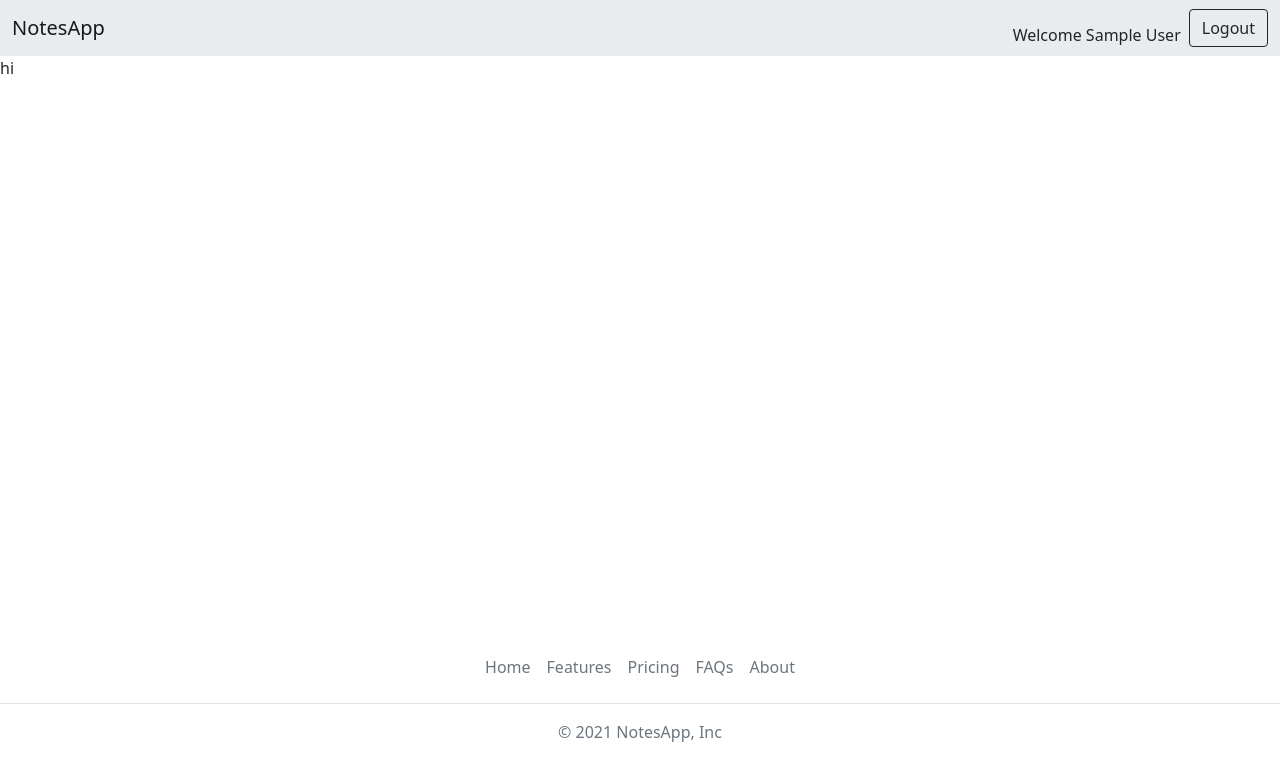
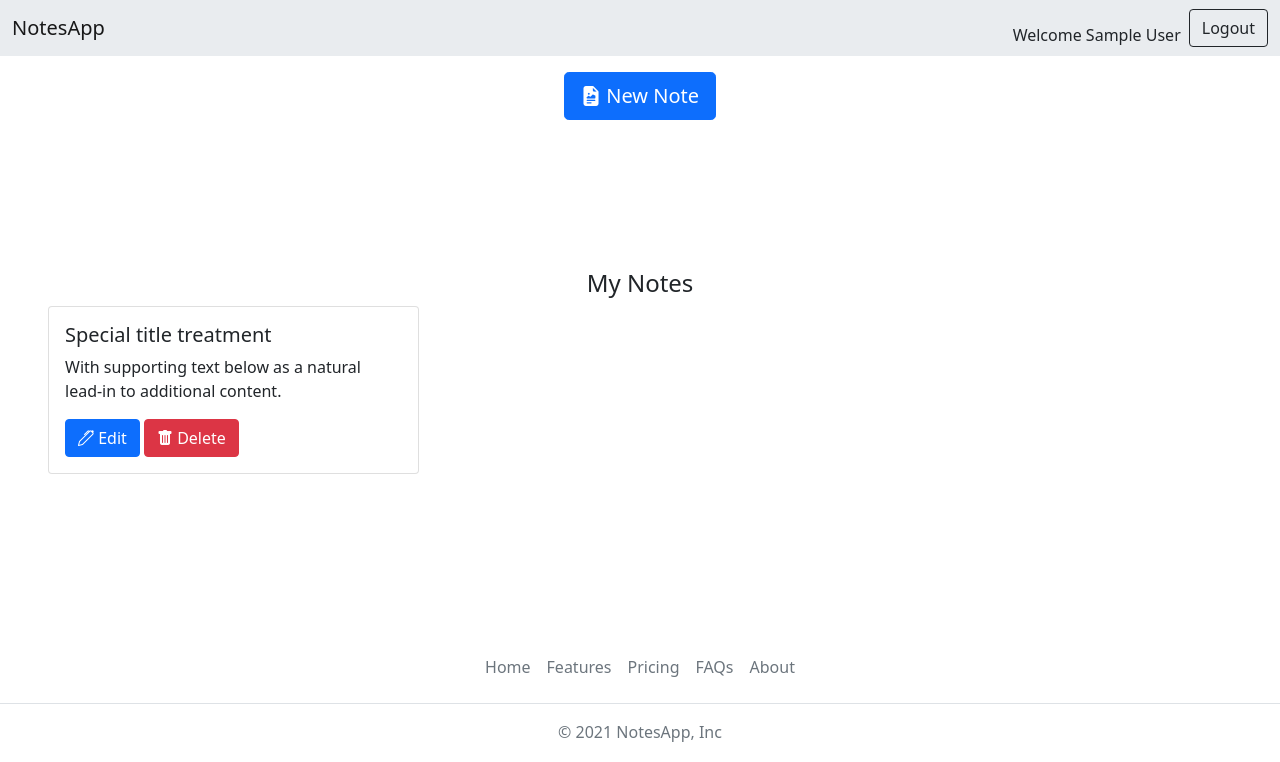
Before and after one commit to OjukwuEbuka/PhpNotesApp, a PHP site: page /home.php in a window 1280 px wide. Shown: the top 762 px of the page. Run offline with PHP 8.4, Linux system fonts and the light colour scheme; the visitor is signed in with stand-in values (Sample User, id 1).

Commit message:
Note Create Modal

```diff
--- a/home.php
+++ b/home.php
@@ -21,7 +21,7 @@ if(!isset($_SESSION["loggedin"])){
 
     <!-- Bootstrap CSS -->
     <link href="https://cdn.jsdelivr.net/npm/bootstrap@5.1.1/dist/css/bootstrap.min.css" rel="stylesheet" integrity="sha384-F3w7mX95PdgyTmZZMECAngseQB83DfGTowi0iMjiWaeVhAn4FJkqJByhZMI3AhiU" crossorigin="anonymous">
-    <link rel="stylesheet" href="style/index.css">
+    <link rel="stylesheet" href="style/index.css"><link rel="stylesheet" href="https://cdnjs.cloudflare.com/ajax/libs/bootstrap-icons/1.5.0/font/bootstrap-icons.min.css" integrity="sha512-xnP2tOaCJnzp2d2IqKFcxuOiVCbuessxM6wuiolT9eeEJCyy0Vhcwa4zQvdrZNVqlqaxXhHqsSV1Ww7T2jSCUQ==" crossorigin="anonymous" referrerpolicy="no-referrer" />
     <title>NotesApp</title>
   </head>
   <body>
@@ -30,8 +30,69 @@ if(!isset($_SESSION["loggedin"])){
 
     <div class="fullHeightContainer d-flex flex-column justify-content-between">
 
-        <section>
-            hi
+        <div class="row m-3">
+            <div class="col text-center">
+                <button type="button" class="btn btn-primary btn-lg" id="newNoteBtn">
+                    <i class="bi bi-file-earmark-richtext-fill"></i>
+                    New Note
+                </button>
+            </div>
+        </div>
+
+
+
+      <div class="modal fade" id="noteModal" data-bs-backdrop="static" data-bs-keyboard="false" tabindex="-1" aria-labelledby="noteModalLabel" aria-hidden="true">
+        <div class="modal-dialog modal-lg modal-dialog-centered">
+          <div class="modal-content navbarBg">
+            <div class="modal-header">
+              <h5 class="modal-title" id="noteModalLabel">Note</h5>
+              <button type="button" class="btn-close" data-bs-dismiss="modal" aria-label="Close"></button>
+            </div>
+            <div class="modal-body">
+              <form action="" id="noteForm">
+                <div class="errorDiv">
+
+                </div>
+                <div class="mb-3">
+                  <label for="noteTitle" class="form-label">Title</label>
+                  <input type="text" class="form-control" id="noteTitle" name="noteTitle">
+                </div>
+                <div class="mb-3">
+                    <label for="noteBody" class="form-label">Body</label>
+                    <textarea class="form-control" id="noteBody" name="noteBody" rows="12"></textarea>
+                </div>
+                <div class="modal-footer">
+                  <button type="submit" class="btn  btn-outline-dark">Submit</button>
+                </div>
+              </form>
+            </div>
+          </div>
+        </div>
+      </div>
+
+
+      <section class="p-5">
+            <h4 class="text-center">My Notes</h4>
+            <div class="row row-cols-1 row-cols-md-3 g-4" id="notesList" style="max-width:100%">
+
+                <div class="col">
+                    <div class="card">
+                        <div class="card-body noteItem" data-id="1">
+                            <h5 class="card-title noteTitle">Special title treatment</h5>
+                            <p class="card-text noteBody">With supporting text below as a natural lead-in to additional content.</p>
+                            <button href="#" class="btn btn-primary noteEditBtn">
+                                <i class="bi bi-pen"></i>
+                                Edit
+                            </button>
+                            <button href="#" class="btn btn-danger noteDeleteBtn">
+                                <i class="bi bi-trash-fill"></i>
+                                Delete
+                            </button>
+                        </div>
+                    </div>
+                </div>
+
+            </div>
         </section>
 
         <div class="py-3 my-4">
@@ -51,7 +112,7 @@ if(!isset($_SESSION["loggedin"])){
 
     <script src="https://code.jquery.com/jquery-3.6.0.min.js" integrity="sha256-/xUj+3OJU5yExlq6GSYGSHk7tPXikynS7ogEvDej/m4=" crossorigin="anonymous"></script>
 
-    <script src="js/user.js"></script>
+    <script src="js/note.js"></script>
 
 
   </body>
--- /dev/null
+++ b/js/note.js
@@ -0,0 +1,39 @@
+document.addEventListener("DOMContentLoaded", function() {
+
+    let newNoteBtn = document.querySelector("#newNoteBtn");
+    let allNoteItems = document.querySelectorAll(".noteItem");
+
+
+    newNoteBtn && newNoteBtn.addEventListener('click', function(e){
+        e.preventDefault();
+
+        let noteForm = document.querySelector("#noteForm");
+        noteForm.reset();
+
+        let openNoteModal = new bootstrap.Modal('#noteModal');
+        openNoteModal.show()
+
+    })
+
+
+    allNoteItems && allNoteItems.forEach(note => {
+
+        let noteTitle = note.querySelector(".noteTitle").textContent;
+        let noteBody = note.querySelector(".noteBody").textContent;
+        let noteEditBtn = note.querySelector(".noteEditBtn");
+
+        noteEditBtn.addEventListener("click", function(e){
+            e.preventDefault();
+
+            let noteModal = document.querySelector('#noteModal');
+            noteModal.querySelector('#noteTitle').value = noteTitle;
+            noteModal.querySelector('#noteBody').value = noteBody;
+
+            let openNoteModal = new bootstrap.Modal('#noteModal');
+            openNoteModal.show()
+        })
+
+    })
+
+
+})
```
